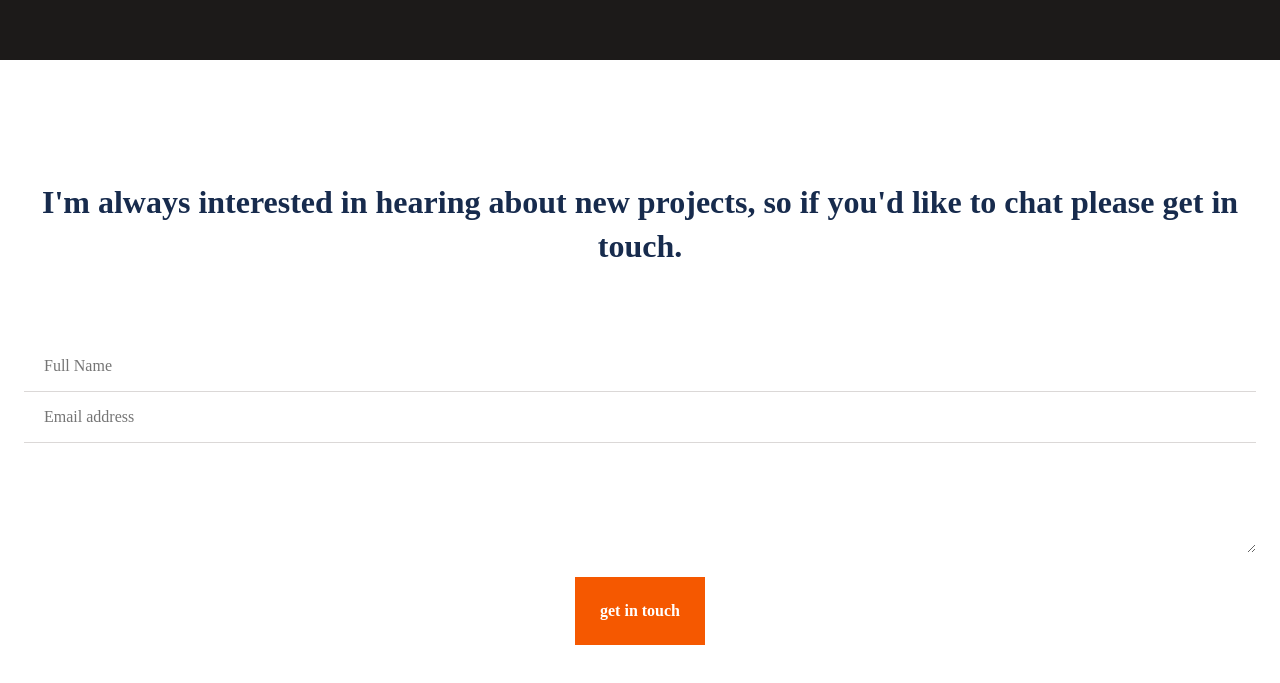
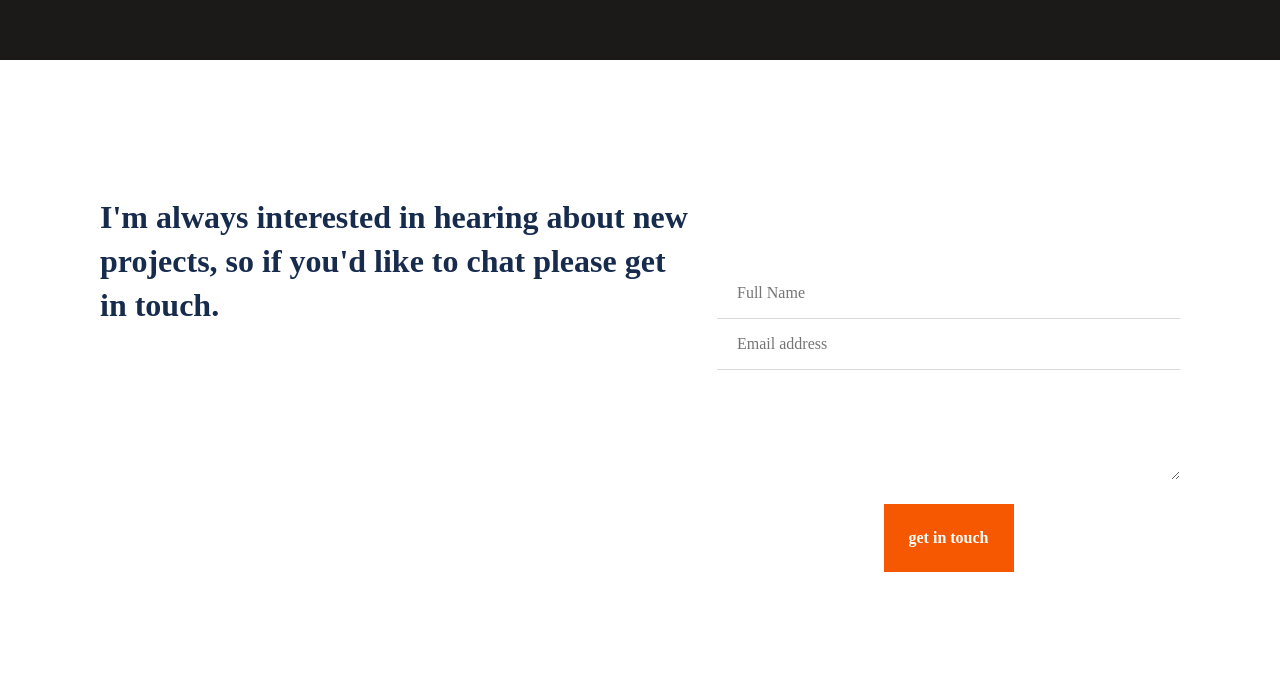
Before and after one commit to wayungi/contact-form, a plain HTML site: page index.html in a window 1280 px wide. Shown: the part 6647-7330 px from the top of the page. Drawn offline with Linux system fonts and the light colour scheme.

Commit message:
ADD: large screen form styles

```diff
--- a/css/main.css
+++ b/css/main.css
@@ -391,3 +391,17 @@ input[type="submit"]:active {
   background-color: #E05304;
   color: #fff;
 }
+
+@media only screen and (min-width: 768px) {
+  .contact-me {
+    flex-direction: row;
+    margin: 135px 100px;
+  }
+
+  .contact-me p {
+
+    margin-right:20px;
+    text-align: left;
+  }
+
+}
```
Also changed, not shown: bugs.txt (+19 -0 lines).
